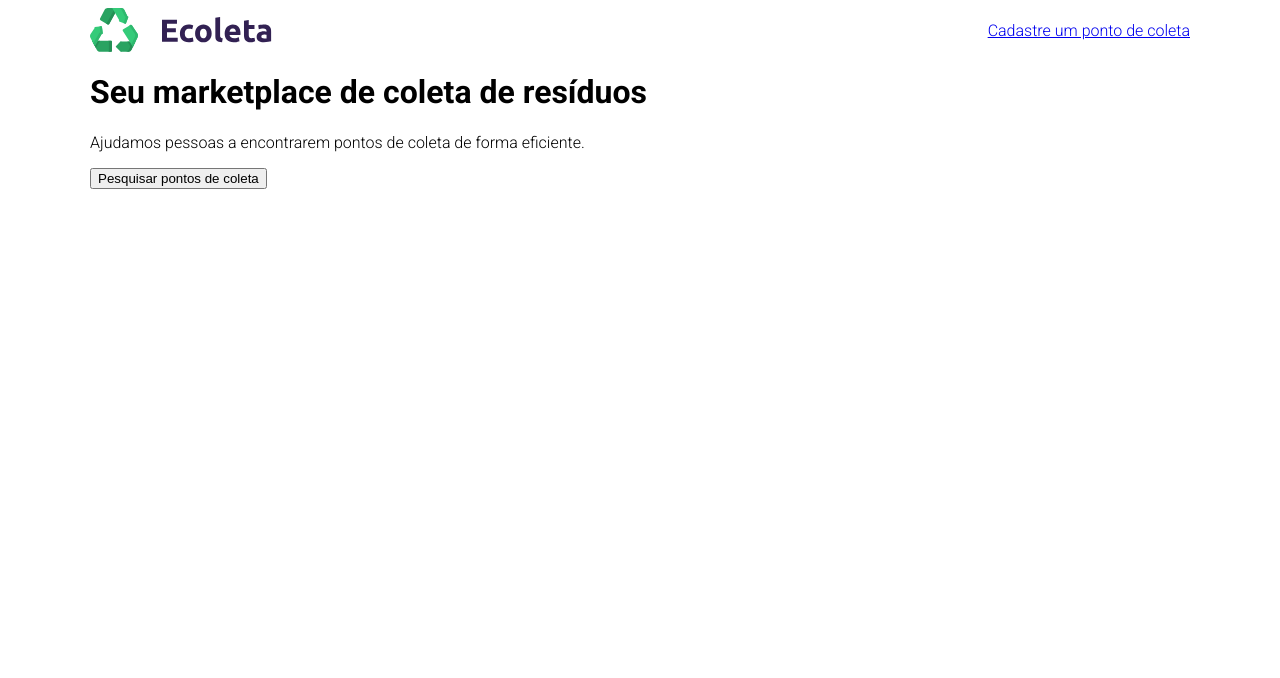
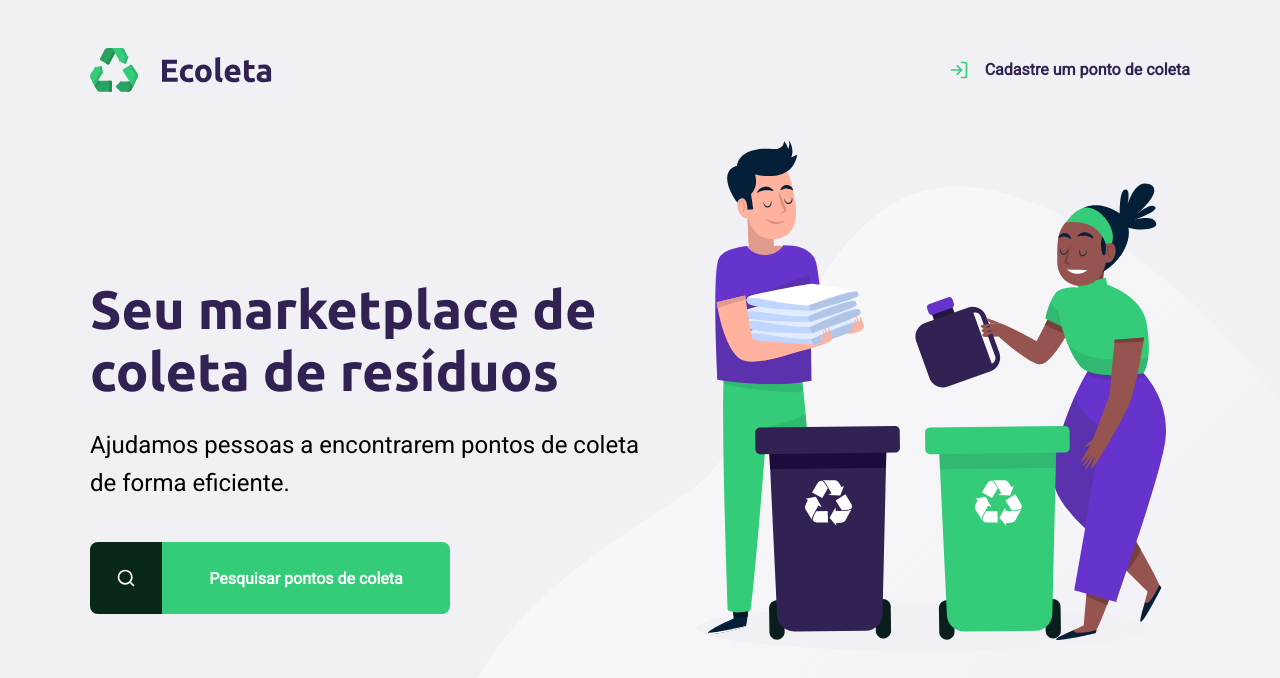
Before and after one commit to MatheusFoganholo/ecoleta-site, a plain HTML site: page index.html in a window 1280 px wide. Drawn offline with Linux system fonts and the light colour scheme.

Commit message:
End of day 1. Changed files: index.html and style.css

```diff
--- a/css/style.css
+++ b/css/style.css
@@ -1,21 +1,149 @@
-/* Standard */
+/* Standard / Reset*/
+:root {
+    --title-color: #322153;
+    --primary-color: #34cb79;
+}
+
+* {
+    margin: 0;
+    padding: 0;
+}
+
 html {
     font-family: 'Roboto', sans-serif;
 }
 
+body {
+    background: #f0f0f5;
+    -webkit-font-smoothing: antialiased;
+}
+
+a {
+    text-decoration: none;
+}
+
+h1, h2, h3, h4, h5, h6 {
+    color: var(--title-color);
+    font-family: 'Ubuntu', sans-serif;
+}
+
+/* Page Home */
 #page-home {
     height:100vh;
-    background: url();
+    background: url(../assets/home-background.svg) no-repeat;
+    background-position: 35vw bottom;
 }
 
-header {
+#page-home .content {
+    width: 90%;
+    max-width: 1100px;
+    height: 100%;
+    margin: 0 auto;
+    display: flex;
+    flex-direction: column;
+}
+
+/* Header Area */
+#page-home header {
     display: flex;
     align-items: center;
     justify-content: space-between;
+    margin-top: 48px;
 }
 
-.content {
-    width: 90%;
-    max-width: 1100px;
-    margin: 0 auto;
+#page-home header a {
+    display:flex;
+    color: var(--title-color);
+    font-weight: 700;
 }
+
+#page-home header a span {
+    display: flex;
+    background-image: url(../assets/log-in.svg);
+    width: 20px;
+    height: 20px;
+    margin-right: 16px;
+}
+
+/* Main Area */
+#page-home main {
+    max-width: 560px;
+    display:flex;
+    flex: 1;
+    flex-direction: column;
+    justify-content: center;
+}
+
+#page-home main h1 {
+    font-size: 54px;
+}
+
+#page-home main p {
+    font-size: 24px;
+    line-height: 38px;
+    margin-top: 24px;
+}
+
+#page-home main a {
+    width: 100%;
+    max-width: 360px;
+    height: 72px;
+    border-radius: 8px;
+    display: flex;
+    align-items: center;
+    margin-top: 40px;
+    background-color: var(--primary-color);
+    color: white;
+}
+
+#page-home main a:hover {
+    background-color: #2fb86e;
+    transition: 400ms;
+}
+
+#page-home main a span {
+    width: 72px;
+    height: 72px;
+    border-top-left-radius: 8px;
+    border-bottom-left-radius: 8px;
+    background-color: rgba(0,0,0,0.8);
+    display: flex;
+    align-items: center;
+    justify-content: center;
+}
+
+#page-home main a span::after {
+    content: '';
+    background-image: url(../assets/search.svg);
+    width: 20px;
+    height: 20px;
+}
+
+#page-home main a strong {
+    flex: 1;
+    color: white;
+    text-align: center;
+}
+
+/* Responsivity */
+@media only screen and (max-width: 900px) {
+    #page-home {
+        background-position-x: 70vw;
+    }
+
+    #page-home .content {
+        align-items: center;
+        text-align: center;
+    }
+
+    #page-home header a {
+        position: absolute;
+        bottom: 48px;
+        left: 50%;
+        transform: translateX(-50%);
+    }
+
+    #page-home main {
+        align-items: center;
+    }
+}
--- a/index.html
+++ b/index.html
@@ -4,24 +4,34 @@
         <meta charset="UTF-8">
         <meta name="viewport" content="width=device-width, initial-scale=1.0">
         <title>Ecoleta</title>
-        <link href="https://fonts.googleapis.com/css2?family=Roboto:wght@300;700&display=swap" rel="stylesheet">
+        <link href="https://fonts.googleapis.com/css2?family=Roboto&family=Ubuntu:wght@300;700&display=swap" rel="stylesheet">
         <link rel="stylesheet" href="css/style.css">
     </head>
     <body>
+        <!-- Page Home -->
+        <div id="page-home">
 
-        <div id="page-home">
+            <!-- Max-Width -->
             <div class="content">
+
+                <!-- Header Area -->
                 <header>
-                    <img src="/assets/logo.svg" alt="Logomarca Ecoleta">
+                    <img src="assets/logo.svg" alt="Logomarca Ecoleta">
                     <a href="#">
                         <span></span>
                         Cadastre um ponto de coleta
                     </a>
                 </header>
 
-                <h1>Seu marketplace de coleta de resíduos</h1>
-                <p>Ajudamos pessoas a encontrarem pontos de coleta de forma eficiente.</p>
-                <button>Pesquisar pontos de coleta</button>
+                <main>
+                    <h1>Seu marketplace de coleta de resíduos</h1>
+                    <p>Ajudamos pessoas a encontrarem pontos de coleta de forma eficiente.</p>
+                    <a href="#">
+                        <span></span>
+                        <strong>Pesquisar pontos de coleta</strong>
+                    </a>
+                </main>
+
             </div>
         </div>
     </body>
```
